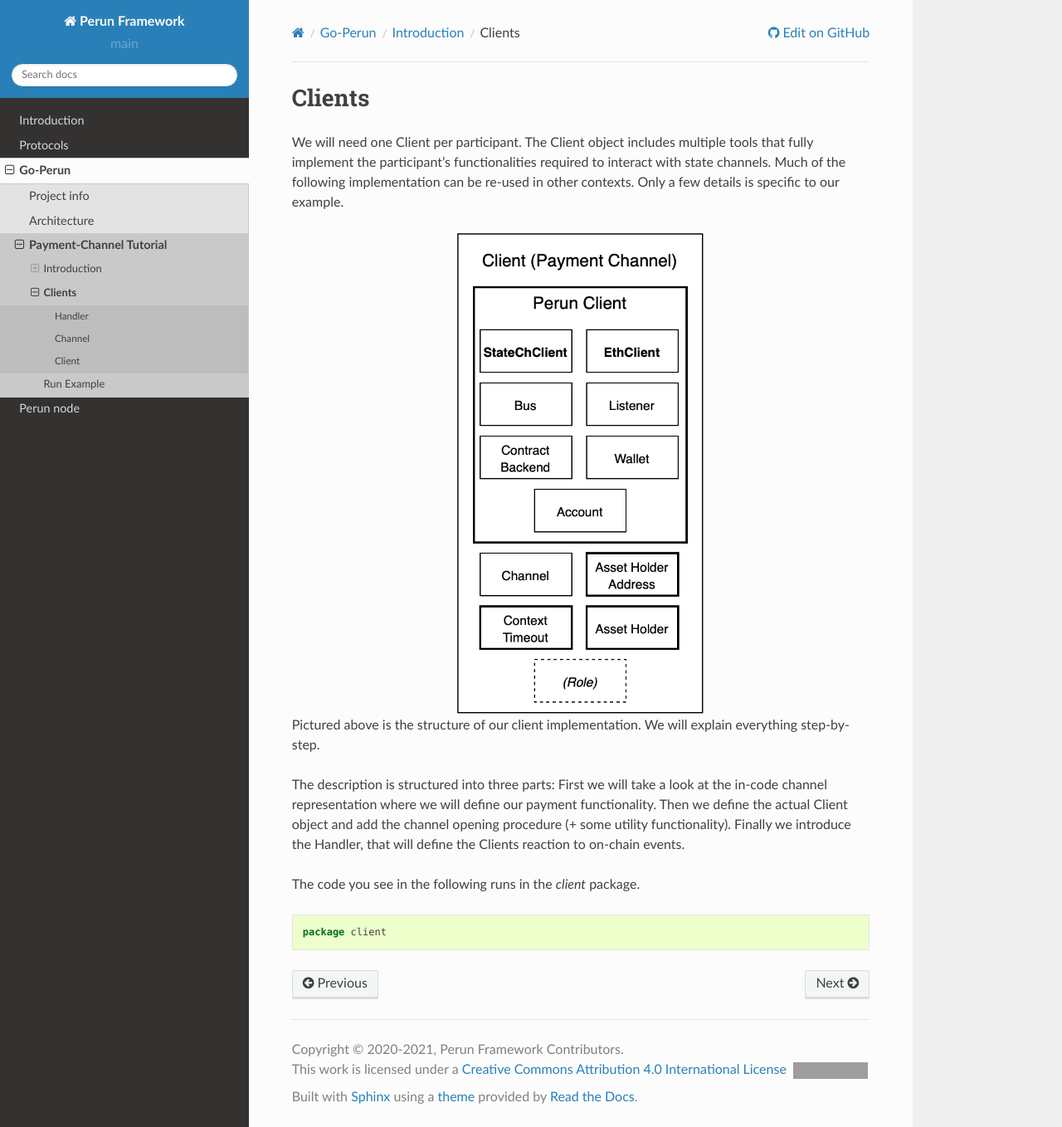
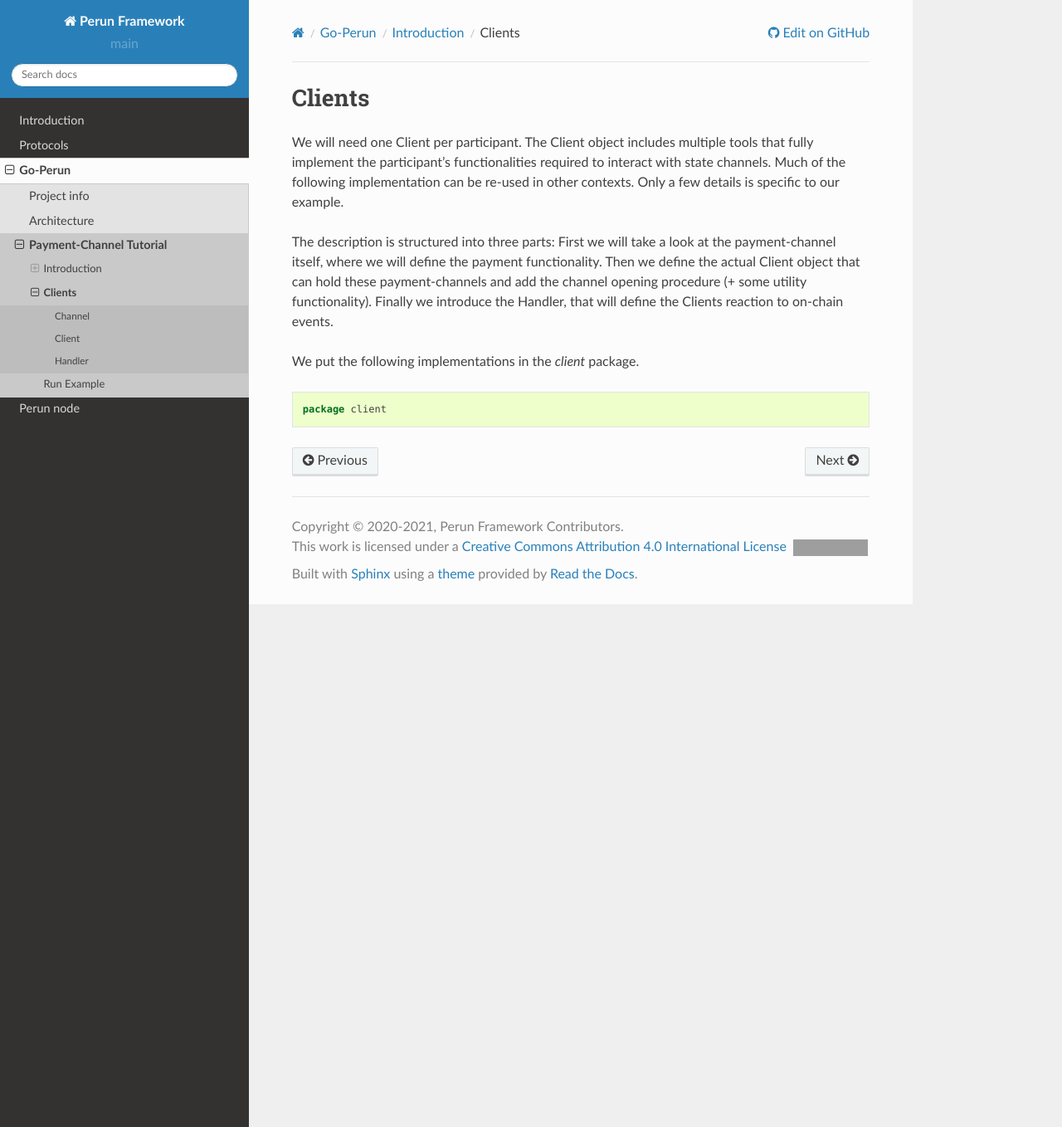
Before and after one commit to hyperledger-labs/perun-doc, a Sphinx documentation site: the page built from source/go-perun/new_tutorial/client/index.rst, in a window 1280 px wide and 1358 px high. Shown: the whole window at 83% size. Built offline with Sphinx 7.4.7 and the Read the Docs theme 2.0.0, drawn with Linux system fonts in a browser that asks for light colours; pages that are not in the unit, such as notebooks, are missing from menus; grey boxes are pictures that could not be loaded.

Commit message:
payment-channel: removed client structure depiction Not needed anymore because the clients structure is now very simple

```diff
--- a/source/go-perun/new_tutorial/client/index.rst
+++ b/source/go-perun/new_tutorial/client/index.rst
@@ -8,21 +8,12 @@
 Much of the following implementation can be re-used in other contexts.
 Only a few details is specific to our example.
 
-.. image:: ../../../images/go-perun/client_structure.png
-   :align: center
-   :width: 300
-   :alt: Structure of a payment channel client
-
-
-Pictured above is the structure of our client implementation.
-We will explain everything step-by-step.
-
 The description is structured into three parts:
-First we will take a look at the in-code channel representation where we will define our payment functionality.
-Then we define the actual Client object and add the channel opening procedure (+ some utility functionality).
+First we will take a look at the payment-channel itself, where we will define the payment functionality.
+Then we define the actual Client object that can hold these payment-channels and add the channel opening procedure (+ some utility functionality).
 Finally we introduce the Handler, that will define the Clients reaction to on-chain events.
 
-The code you see in the following runs in the `client` package.
+We put the following implementations in the `client` package.
 
 .. code-block:: go
 
@@ -31,6 +22,6 @@
 .. toctree::
    :hidden:
 
-   handle
    channel
    client
+   handle
```
Also changed, not shown: source/images/go-perun/client_structure.png (deleted).
